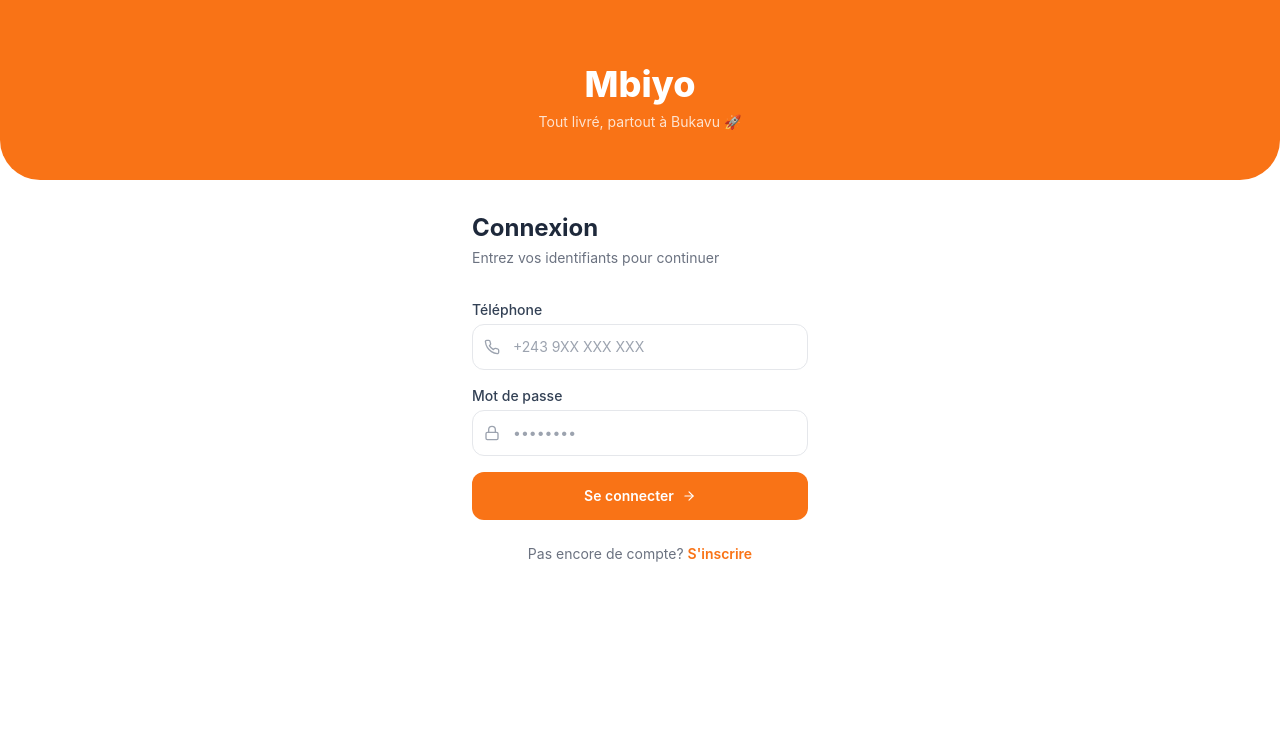
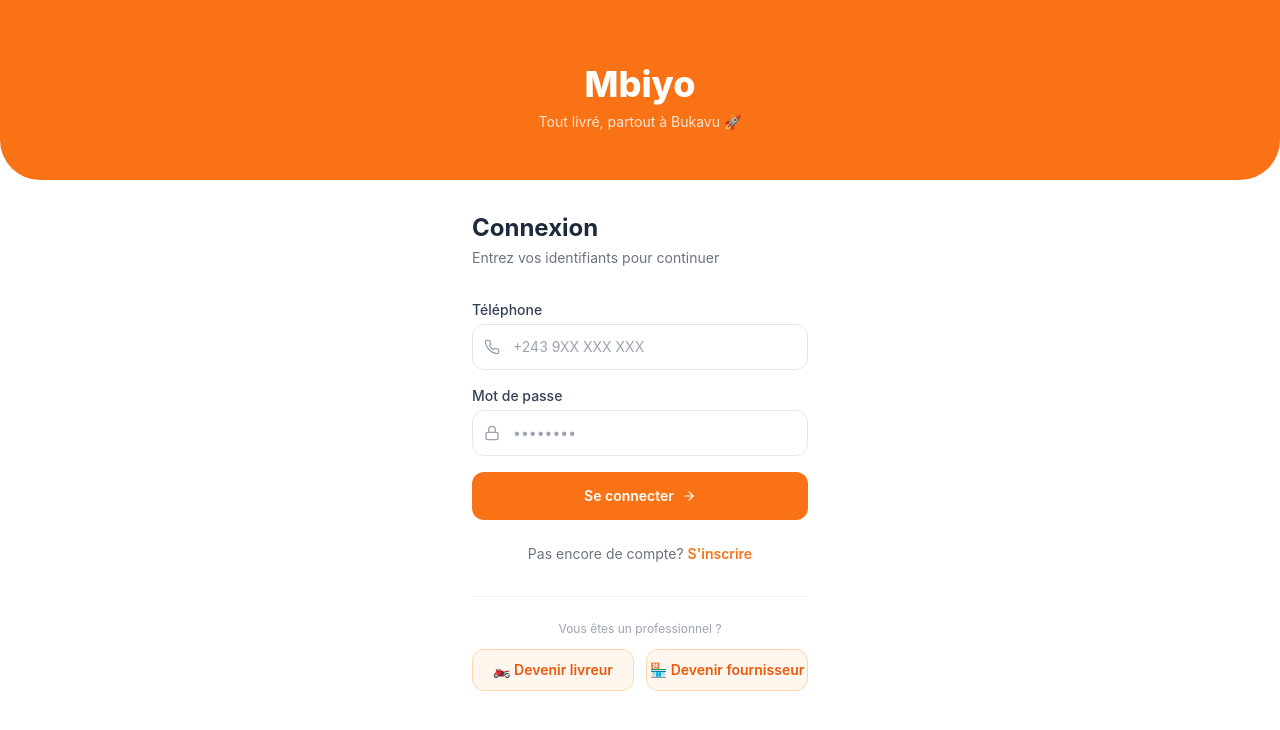
Before and after one commit to emsankinka-star/mbiyo, a Next.js app in the folder apps/client/: page /auth/login in a window 1280 px wide. Shown: the top 730 px of the page. Built offline with nearby package versions, Linux system fonts and the light colour scheme; no server answers.

Commit message:
feat: add Devenir livreur/fournisseur links on home and login pages

```diff
--- a/apps/client/src/app/auth/login/page.jsx
+++ b/apps/client/src/app/auth/login/page.jsx
@@ -87,6 +87,20 @@ export default function LoginPage() {
             S'inscrire
           </Link>
         </p>
+
+        <div className="mt-8 pt-6 border-t border-gray-100">
+          <p className="text-center text-xs text-gray-400 mb-3">Vous êtes un professionnel ?</p>
+          <div className="flex gap-3">
+            <a href="https://mbiyo-driver.vercel.app" target="_blank" rel="noopener noreferrer"
+              className="flex-1 border border-primary-200 bg-primary-50 text-primary-600 py-2.5 rounded-xl text-sm font-semibold text-center">
+              🏍️ Devenir livreur
+            </a>
+            <a href="https://mbiyo-supplier.vercel.app" target="_blank" rel="noopener noreferrer"
+              className="flex-1 border border-primary-200 bg-primary-50 text-primary-600 py-2.5 rounded-xl text-sm font-semibold text-center">
+              🏪 Devenir fournisseur
+            </a>
+          </div>
+        </div>
       </div>
     </div>
   );
--- a/apps/client/src/app/page.jsx
+++ b/apps/client/src/app/page.jsx
@@ -95,6 +95,24 @@ export default function HomePage() {
           </div>
           <NearbySuppliers />
         </section>
+
+        {/* Liens partenaires */}
+        <section className="mt-8 mb-4">
+          <div className="bg-gradient-to-r from-primary-500 to-orange-400 rounded-2xl p-5 text-white">
+            <h3 className="font-bold text-lg mb-1">Rejoignez Mbiyo</h3>
+            <p className="text-white/80 text-xs mb-4">Gagnez de l'argent avec nous</p>
+            <div className="flex gap-3">
+              <a href="https://mbiyo-driver.vercel.app" target="_blank" rel="noopener noreferrer"
+                className="flex-1 bg-white text-primary-600 py-2.5 rounded-xl text-sm font-semibold text-center shadow-sm">
+                🏍️ Devenir livreur
+              </a>
+              <a href="https://mbiyo-supplier.vercel.app" target="_blank" rel="noopener noreferrer"
+                className="flex-1 bg-white text-primary-600 py-2.5 rounded-xl text-sm font-semibold text-center shadow-sm">
+                🏪 Devenir fournisseur
+              </a>
+            </div>
+          </div>
+        </section>
       </main>
 
       {/* Bottom Nav */}
```
